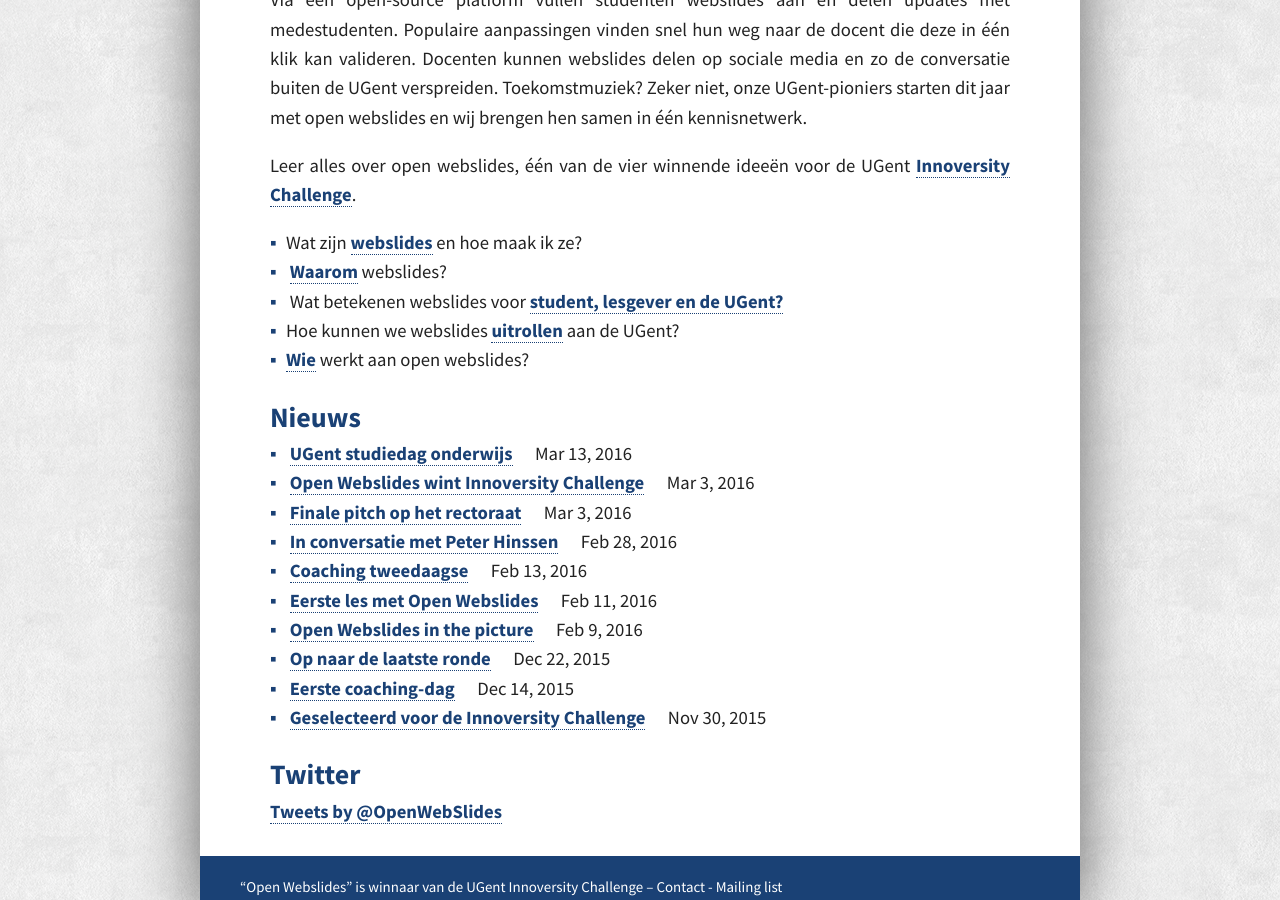
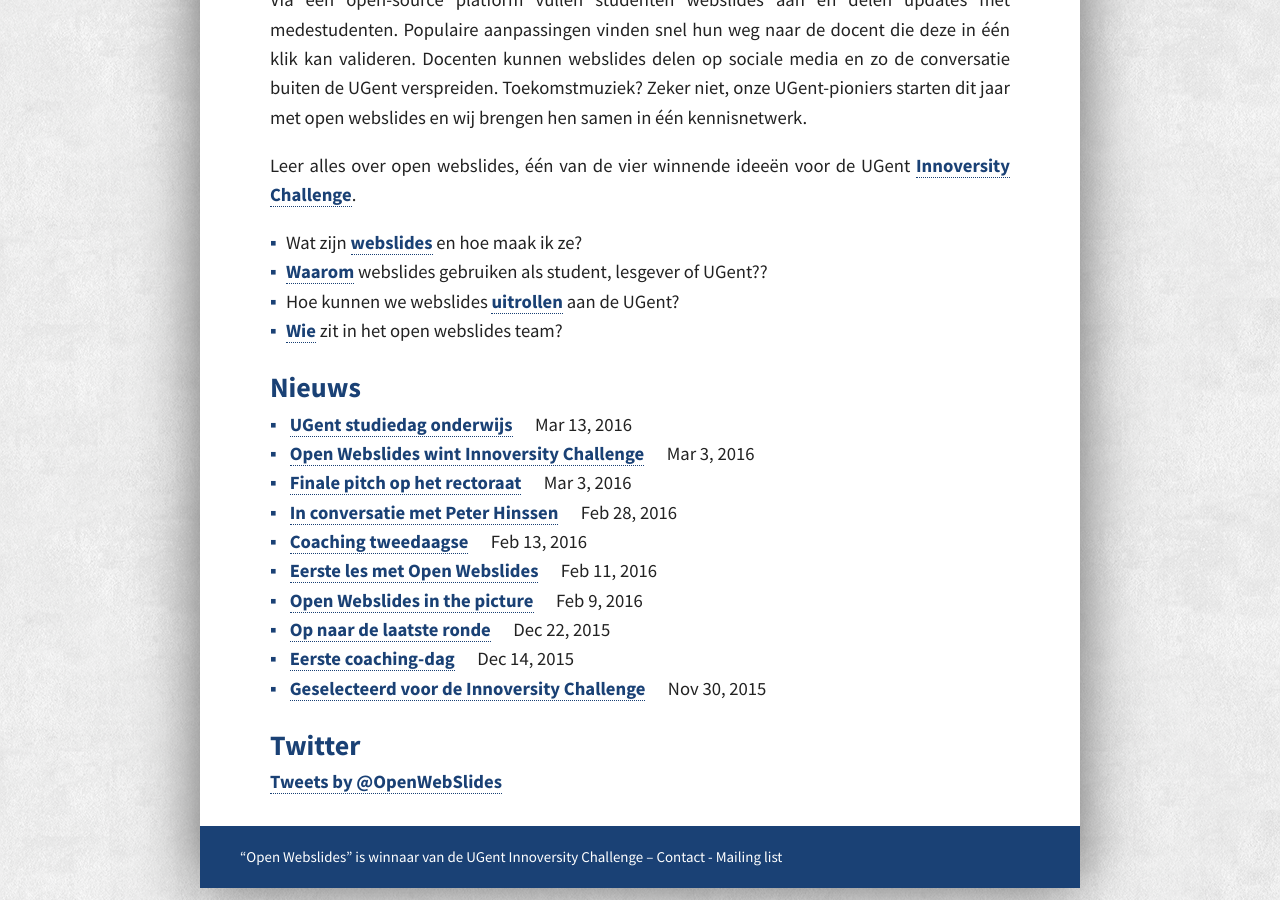
Before and after one commit to OpenWebslides/openwebslides.github.io-old, a Jekyll site: the page built from index.html, in a window 1280 px wide and 900 px high, scrolled down 726 px. Built offline with Jekyll 4.4.1, drawn with Linux system fonts in a browser that asks for light colours; comment, search, counter and statistics services are not loaded.

Commit message:
merge voordelen and waarom on main page

```diff
--- a/index.html
+++ b/index.html
@@ -29,10 +29,9 @@
 
   <ul>
     <li>Wat zijn <a href="/webslides/">webslides</a> en hoe maak ik ze?</li>
-    <li> <a href="/waarom/">Waarom</a> webslides? </li>
-    <li> Wat betekenen webslides voor <a href="/voordelen/">student, lesgever en de UGent?</a> </li>
+    <li><a href="/waarom_voordelen/">Waarom</a> webslides gebruiken als student, lesgever of UGent?? </li>
     <li>Hoe kunnen we webslides <a href="/voorstel/">uitrollen</a> aan de UGent?</li>
-    <li><a href="/team/">Wie</a> werkt aan open webslides?</li>
+    <li><a href="/team/">Wie</a> zit in het open webslides team?</li>
   </ul>
 
   <h2>Nieuws</h2>
```
